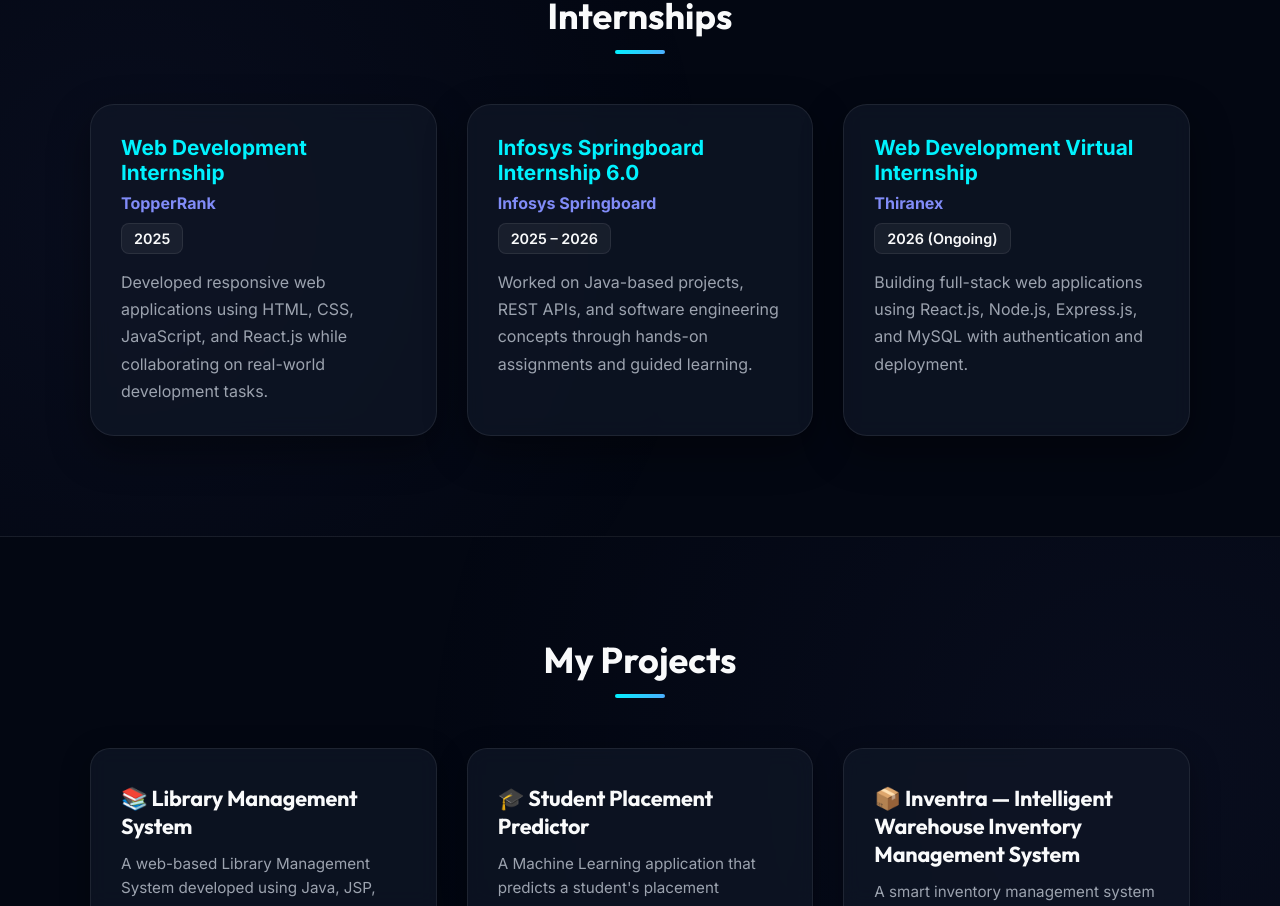
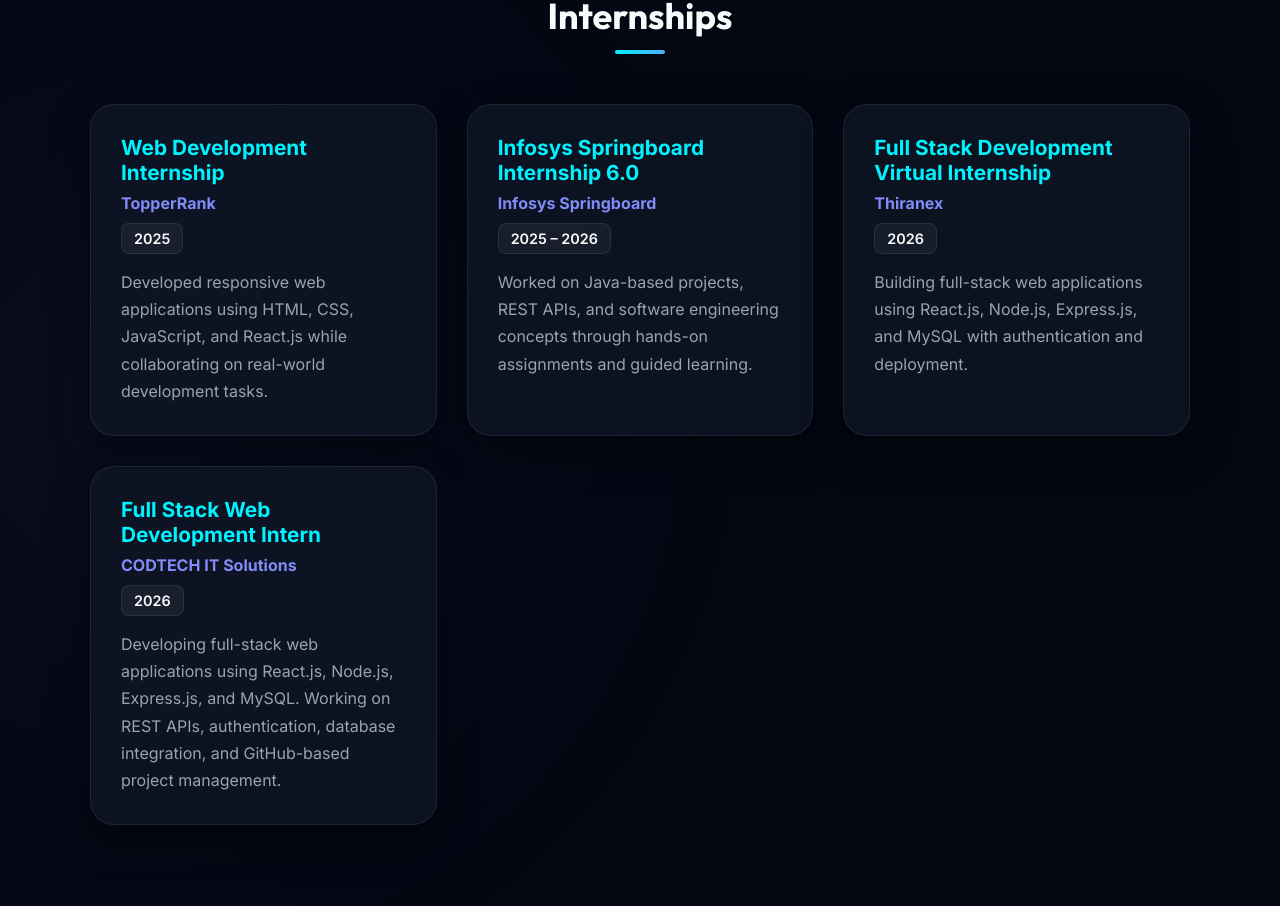
Before and after one commit to Chintala-Keerthana/My-Portfolio, a React (Create React App) app in the folder frontend/: page / in a window 1280 px wide. Shown: the part 1894-2800 px from the top of the page. Built offline with nearby package versions, Linux system fonts and the light colour scheme.

Commit message:
Updated internship experience details

```diff
--- a/frontend/src/components/Experience.js
+++ b/frontend/src/components/Experience.js
@@ -16,12 +16,19 @@
       "Worked on Java-based projects, REST APIs, and software engineering concepts through hands-on assignments and guided learning.",
   },
   {
-    role: "Web Development Virtual Internship",
+    role: "Full Stack Development Virtual Internship",
     company: "Thiranex",
-    duration: "2026 (Ongoing)",
+    duration: "2026",
     description:
       "Building full-stack web applications using React.js, Node.js, Express.js, and MySQL with authentication and deployment.",
   },
+  {
+  role: "Full Stack Web Development Intern",
+  company: "CODTECH IT Solutions",
+  duration: "2026",
+  description:
+    "Developing full-stack web applications using React.js, Node.js, Express.js, and MySQL. Working on REST APIs, authentication, database integration, and GitHub-based project management.",
+ },
 ];
 
 function Experience() {
```
